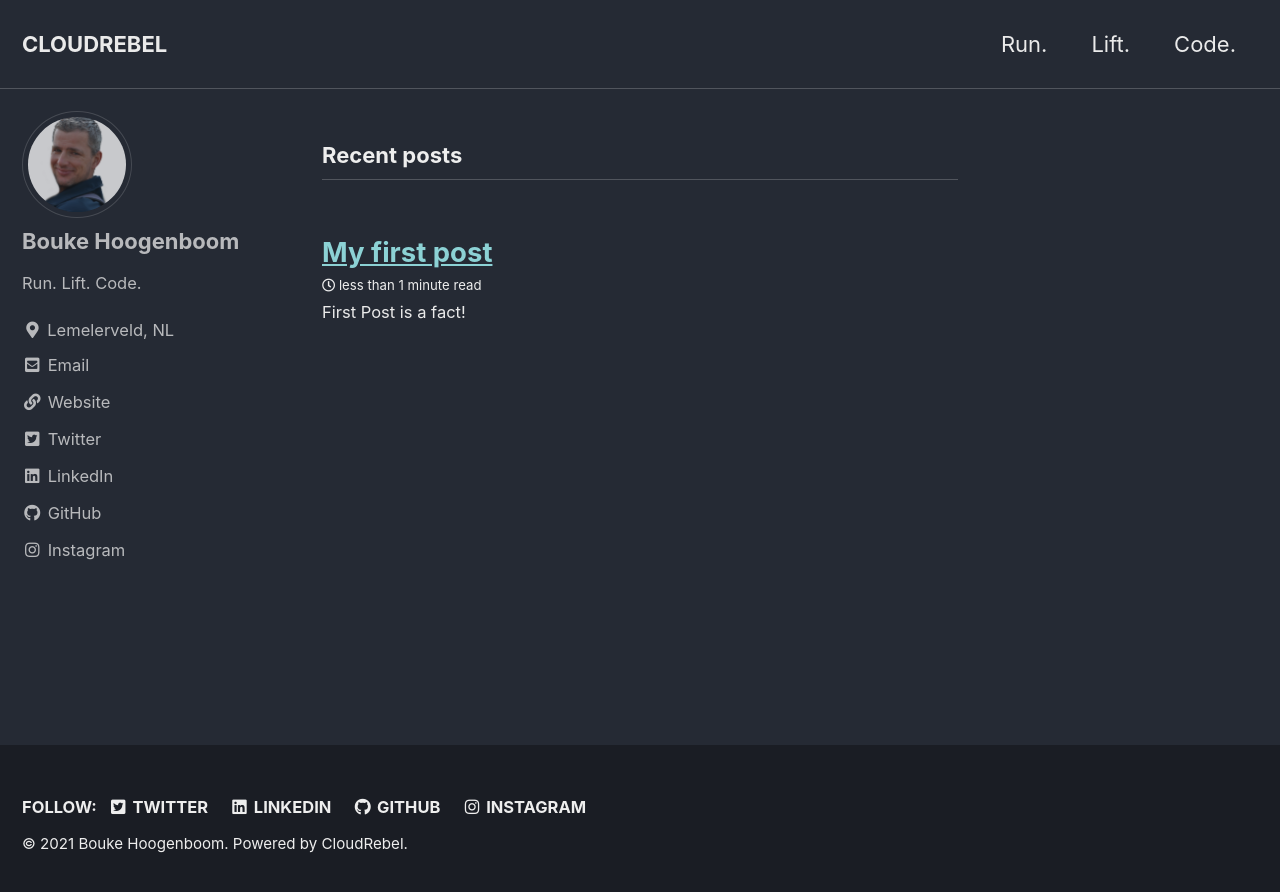
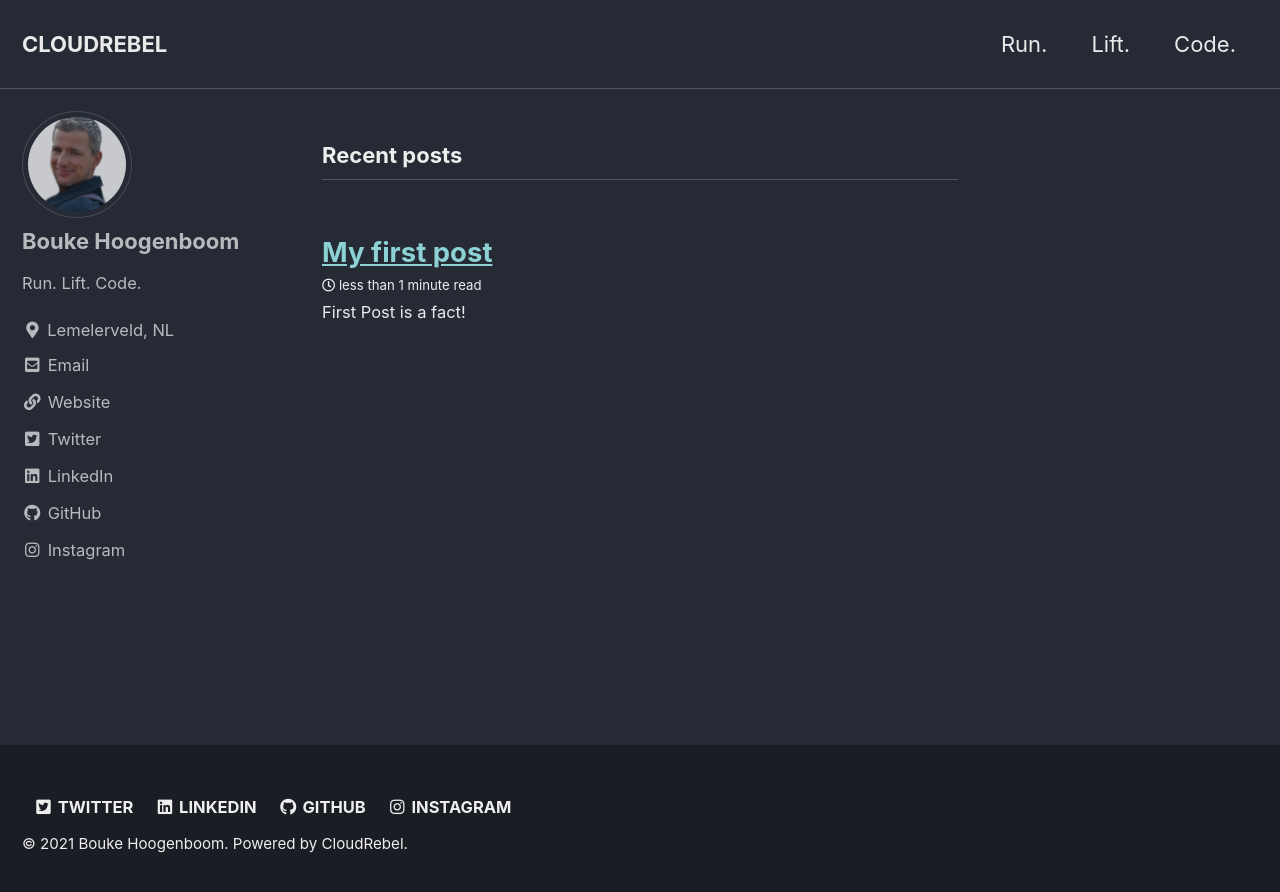
Before and after one commit to bhoogenboom/bhoogenboom.github.io, a Jekyll site: the page built from index.html, in a window 1280 px wide. Shown: the top 892 px of the page. Built offline with Jekyll 4.4.1, drawn with Linux system fonts in a browser that asks for light colours; cached includes are drawn as plain includes; the list of posts is cut into pages by our own code.

Commit message:
Change ui-text.yml Follow:

```diff
--- a/_data/ui-text.yml
+++ b/_data/ui-text.yml
@@ -27,7 +27,7 @@ en: &DEFAULT_EN
   comments_title             : "Comments"
   more_label                 : "Learn more"
   related_label              : "You may also enjoy"
-  follow_label               : "Follow:"
+  follow_label               : "" # "Follow:"
   feed_label                 : "Feed"
   powered_by                 : "Powered by"
   website_label              : "Website"
```
